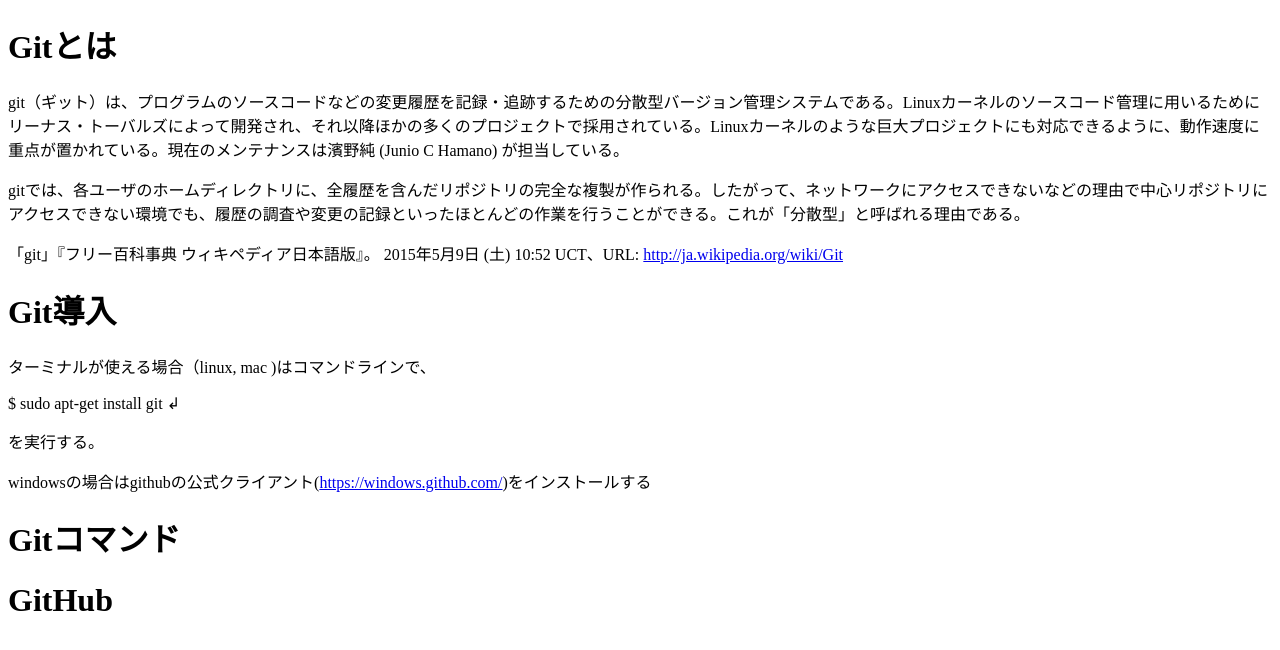
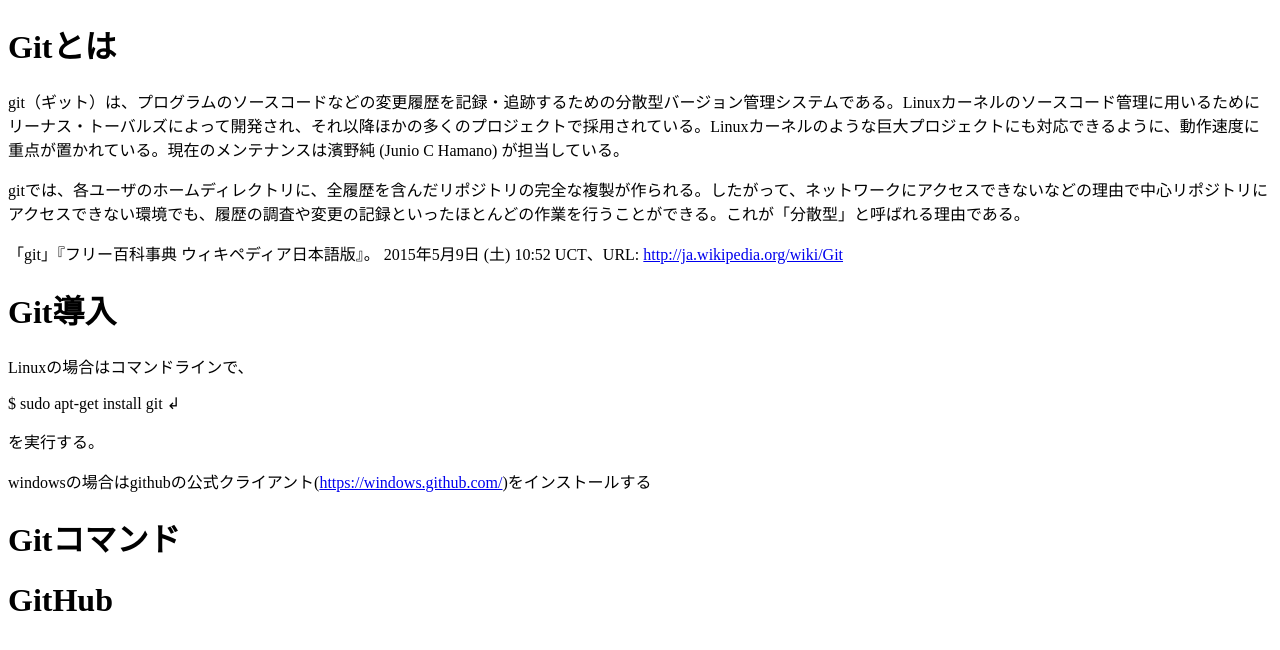
Before and after one commit to ToyoshimaHidenori/git-learn, a plain HTML site: page index.html in a window 1280 px wide. Drawn offline with Linux system fonts and the light colour scheme.

Commit message:
ミス修正

```diff
--- a/index.html
+++ b/index.html
@@ -17,7 +17,7 @@
 
 	<h1>Git導入</h1>
 
-	<p>ターミナルが使える場合（linux, mac )はコマンドラインで、</p>
+	<p>Linuxの場合はコマンドラインで、</p>
 	<p>$ sudo apt-get install git ↲</p>
 	<p>を実行する。</p>
 
```
